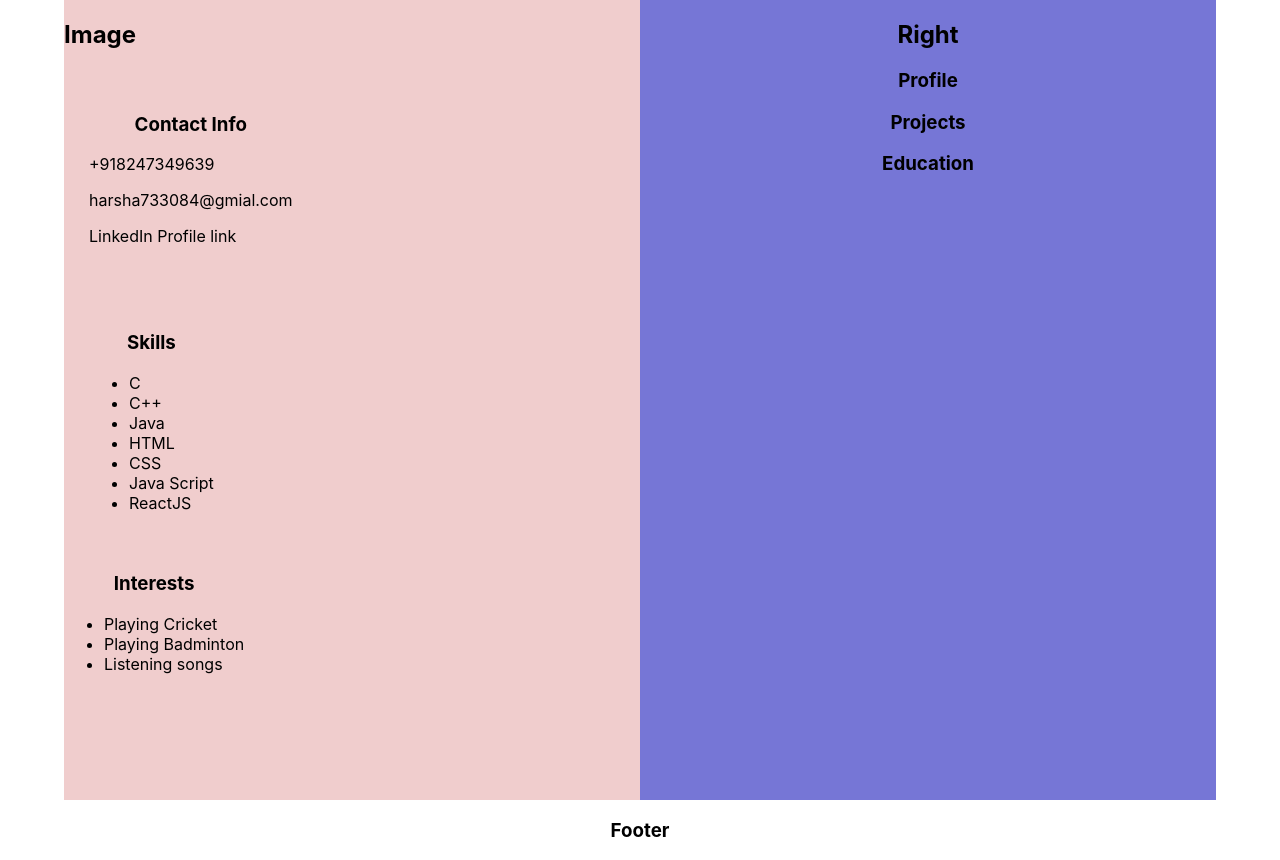
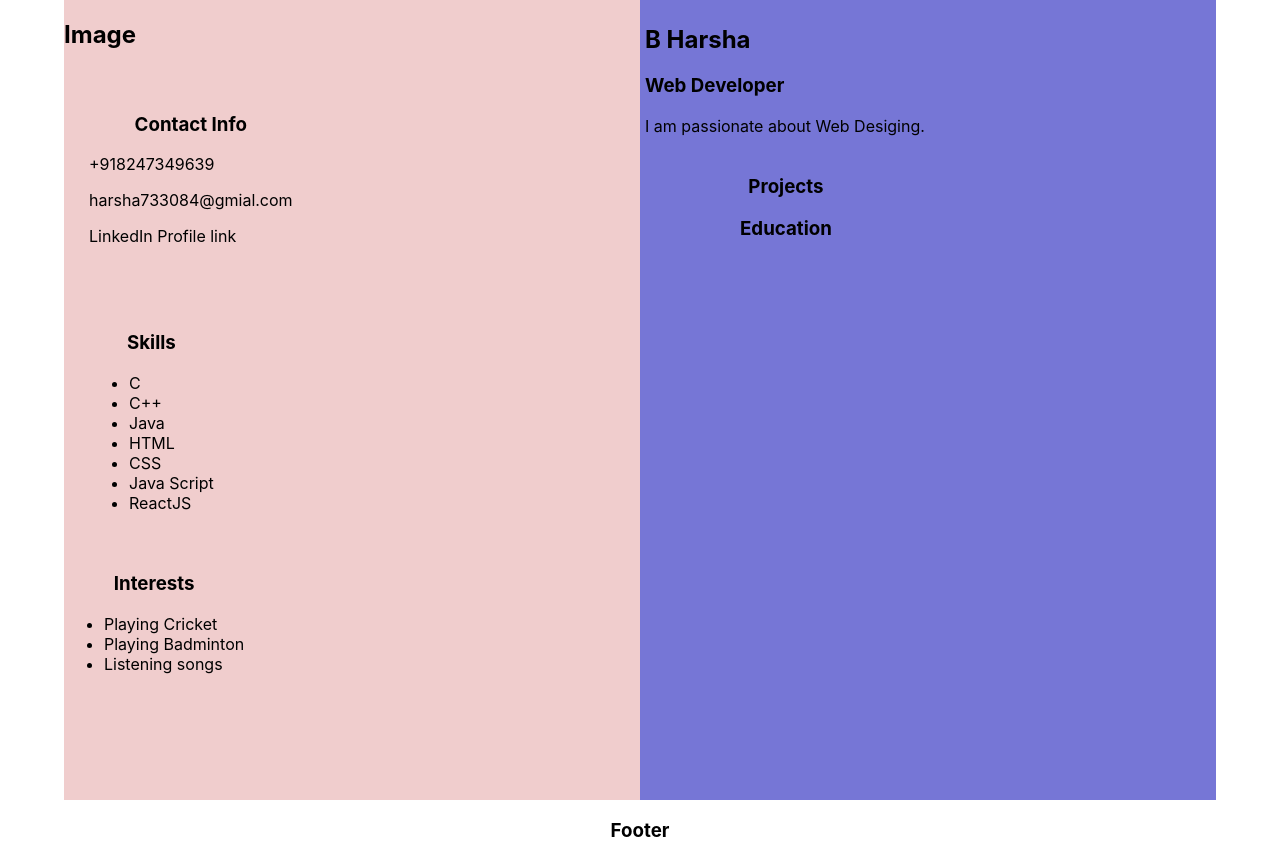
Before and after one commit to Harshahari1207/CV-Project, a React (Create React App) app: page / in a window 1280 px wide. Built offline with nearby package versions, Linux system fonts and the light colour scheme.

Commit message:
Default Profile Inforation for CV

```diff
--- a/src/App.css
+++ b/src/App.css
@@ -40,6 +40,18 @@ ul, p{
 .right{
   grid-template-columns: 2/3;
   background-color: var(--secondary);
+  display: flex;
+  flex-direction: column;
+  align-items: flex-start;
+
+}
+
+.profile{
+  padding: var(--pd);
+  text-align: left;
+}
+.main{
+  padding-left: 100px;
 }
 /*
 .App-logo {
--- a/src/components/Profile.js
+++ b/src/components/Profile.js
@@ -1,9 +1,15 @@
-import React, {Component} from "react";
+import React, { Component } from "react";
 
-class Profile extends Component{
-    render(){
-        return <h3>Profile</h3>
-    }
+class Profile extends Component {
+  render() {
+    return (
+        <div className="profile">
+            <h2>B Harsha</h2>
+            <h3>Web Developer</h3>
+            <p>I am passionate about Web Desiging.</p>
+        </div>
+    );
+  }
 }
 
-export {Profile};
+export { Profile };
--- a/src/components/Right.js
+++ b/src/components/Right.js
@@ -7,7 +7,7 @@ class Right extends Component {
   render() {
     return (
       <div className="right">
-        <h2>Right</h2>
+        {/* <h2>Right</h2> */}
         <Profile />
         <div className="main">
           <Projects />
```
